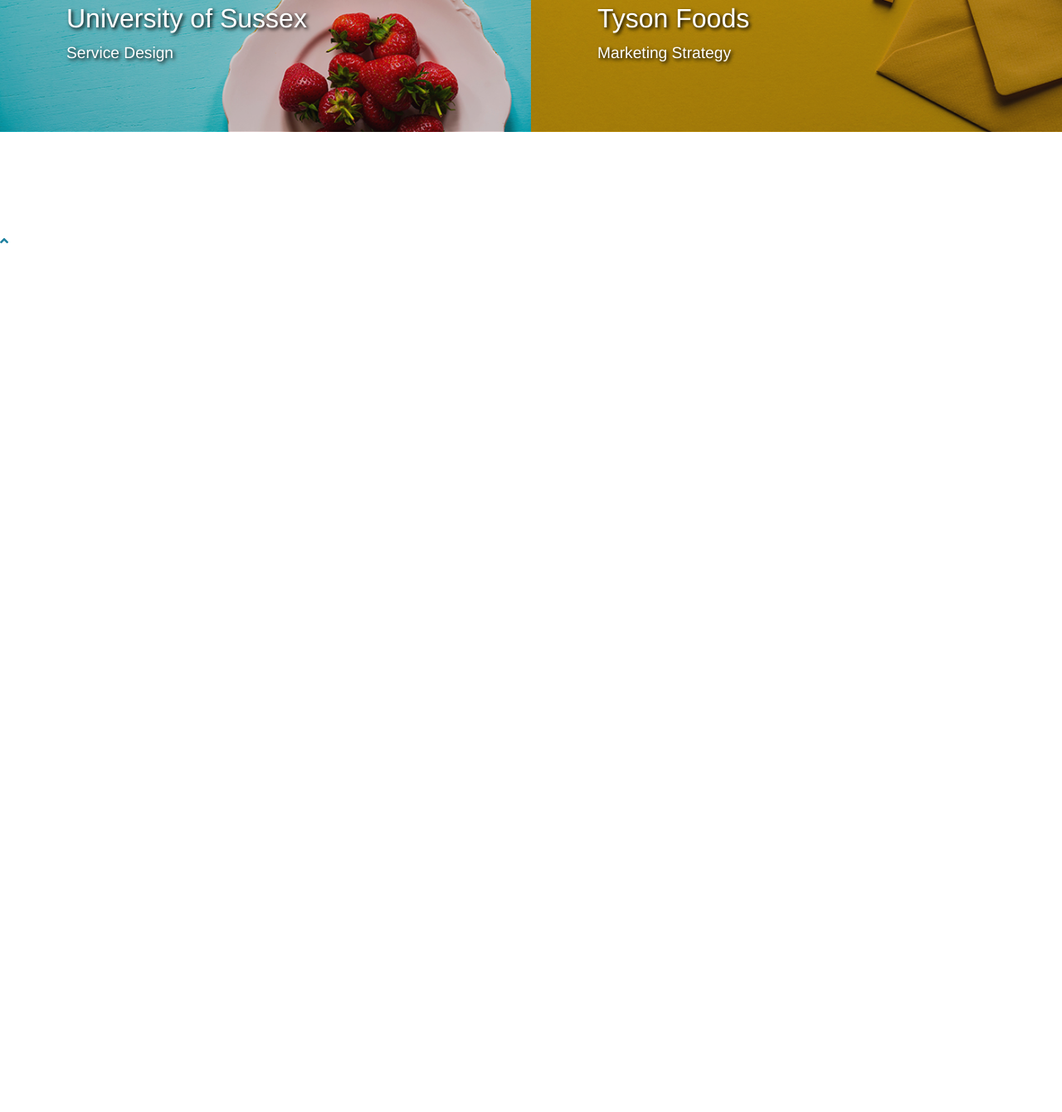
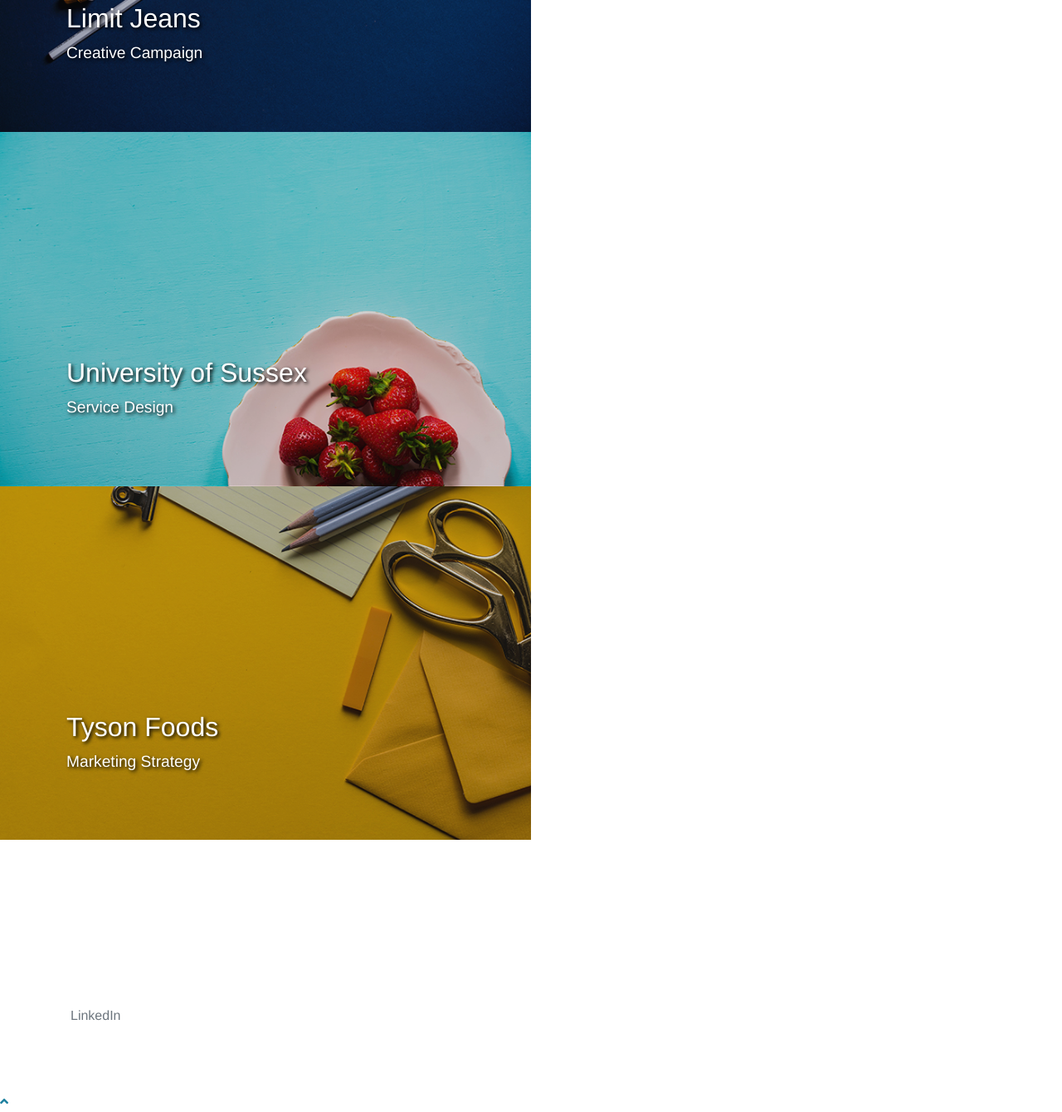
Before and after one commit to wenhengchin/wenhengchin.github.io, a plain HTML site: page index.html in a window 1280 px wide. Shown: the part 816-2156 px from the top of the page at 83% size. Before the commit the page ends 1119 px from the top, so only its background shows below. Drawn offline with Linux system fonts and the light colour scheme; a script that the page names is missing.

Commit message:
Add files via upload

```diff
--- a/index.html
+++ b/index.html
@@ -31,7 +31,7 @@
     <div>
       <button class="navbar-toggle collapsed d-md-none" data-toggle="collapse" data-target="#dropdownMenu">MENU</button>
       <a href="/index.html" class="navbar-brand">
-          <img src="img/logo.png" alt="Wen Heng Chin" class="float-right" style="height: 35px"><br><h2 class="logo-subtitle">Content Strategist & Consultant</h2>
+          <img src="img/logo.png" alt="Wen Heng Chin" style="height: 35px"><br><h2 class="logo-subtitle">Content Strategist & Consultant</h2>
         </a>
     </div>
     <!-- Links -->
@@ -52,13 +52,13 @@
       </ul>
     </div>
   </nav>
-
+  <div id="body-wrapper">
     <!-- Portfolio -->
     <header class="content-section" id="portfolio">
 
-      <div class="row no-gutters">
+        <div class="flexbox-container column no-gutters ">
           <div class="col-lg-6">
-          <a class="portfolio-item" href="#!">
+            <a class="portfolio-item" href="about.html">
               <div class="caption">
                 <div class="caption-content">
                   <div class="h2">Eurotherm by Schneider Electric</div>
@@ -105,6 +105,13 @@
       </div>
     </header>
 
+    <footer class="footer">
+      <div class="container">
+        <span class="text-muted">LinkedIn</span>
+      </div>
+    </footer>
+
+  </div>
   <!-- Scroll to Top Button-->
   <a class="scroll-to-top rounded js-scroll-trigger" href="#page-top">
     <i class="fas fa-angle-up"></i>
```
Also changed, not shown: 1 other file. Lines whose indentation alone changed are shown as unchanged.
